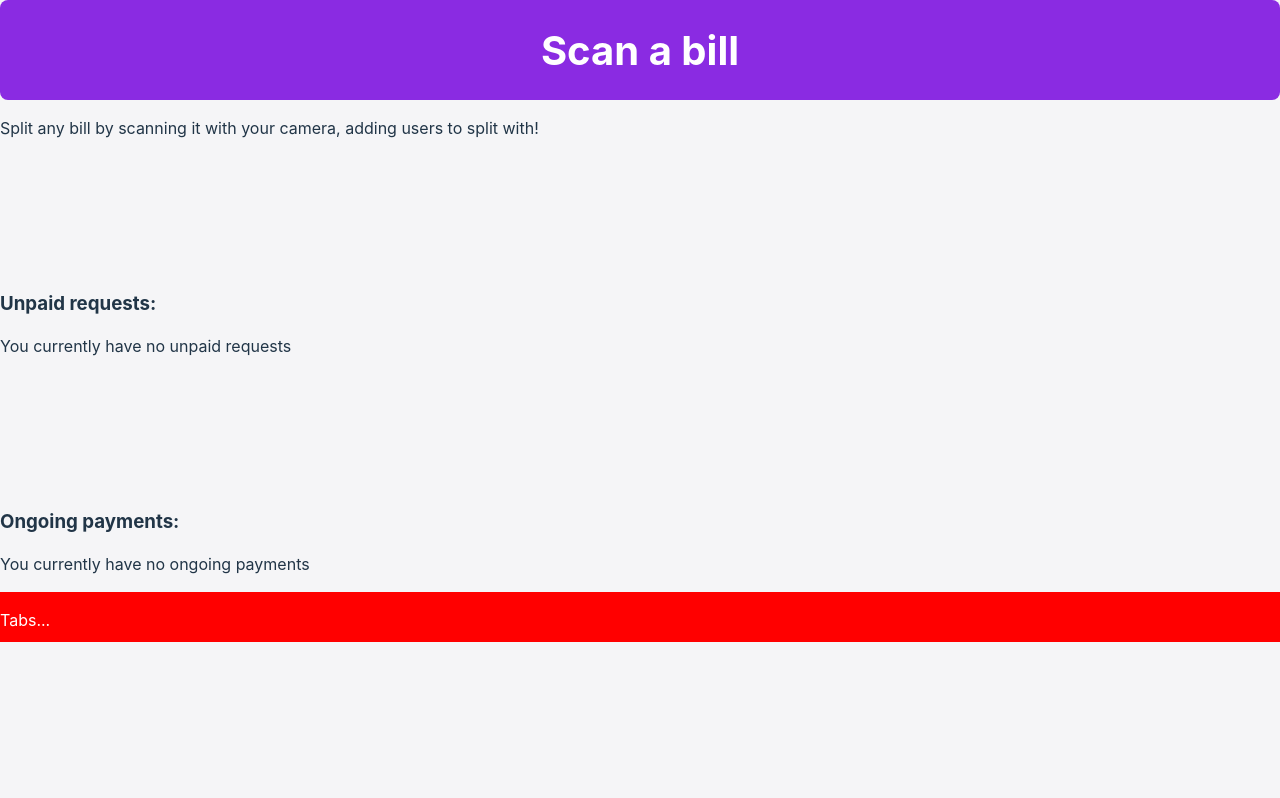
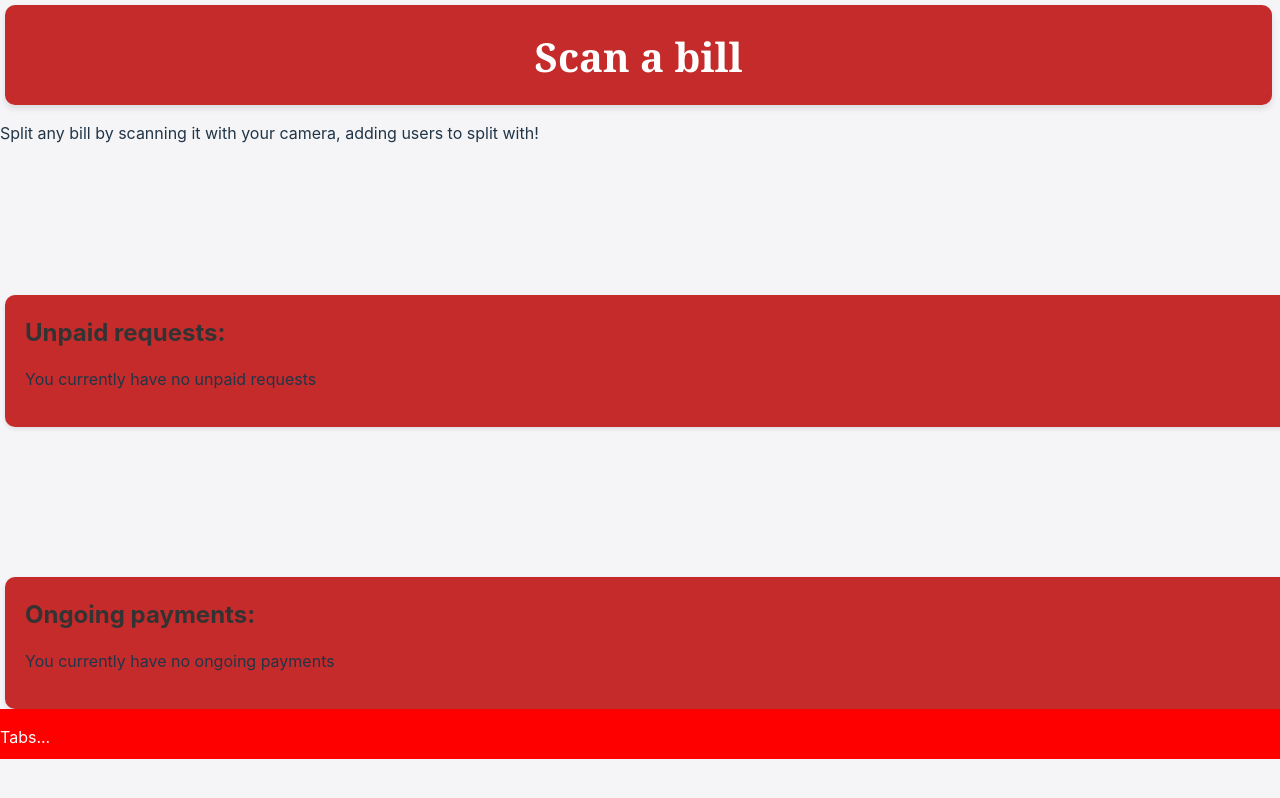
Before and after one commit to evtran4/team16, a React (Vite) app: page / in a window 1280 px wide. Built offline with nearby package versions, Linux system fonts and the light colour scheme.

Commit message:
Made some color and design changes

```diff
--- a/src/Homepage.css
+++ b/src/Homepage.css
@@ -1,28 +1,58 @@
-.scanButton{
-    background-color: blueviolet;
+.scanButton {
+    margin-top: 5px;
+    margin-left: 5px;
+    background-color: rgb(197, 43, 43);
     color: white;
     font-weight: bold;
-    width: 100%;
+    width: 99%;
     height: 100px;
     font-size: 40px;
+    border: none;
+    border-radius: 10px;
+    cursor: pointer;
+    box-shadow: 0 4px 6px rgba(0, 0, 0, 0.1);
+    transition: background-color 0.3s ease, transform 0.2s ease;
+    font-family: 'Georgia', serif;
+
+
+
 }
 
-.notificationsContainer{
-    width: 100%;
+.scanButton:hover {
+    background-color: rgb(187, 30, 30);
+    transform: translateY(-2px);
+}
+
+.notificationsContainer {
+    width: 98%;
+    margin-left: 5px;
     margin-top: 150px;
     text-align: left;
+    padding: 20px;
+    background-color: rgb(197, 43, 43);
+    border-radius: 10px;
+    box-shadow: 0 2px 4px rgba(0, 0, 0, 0.1);
 }
 
-.notificationHeader{
-    margin: 0px;
+.notificationHeader {
+    margin: 0;
+    font-size: 24px;
+    font-weight: bold;
+    color: #333;
 }
 
-.headerText{
-    margin: 0px;
+.headerText {
+    margin: 0;
+    font-size: 16px;
+    color: #f5f0f0;
 }
-.headerContainer{
+
+.headerContainer {
     height: 100px;
     display: flex;
     align-items: center;
     justify-content: center;
+    background-color: rgb(197, 43, 43);
+    border-bottom: 1px solid #e0e0e0;
+    padding: 10px;
 }
```
